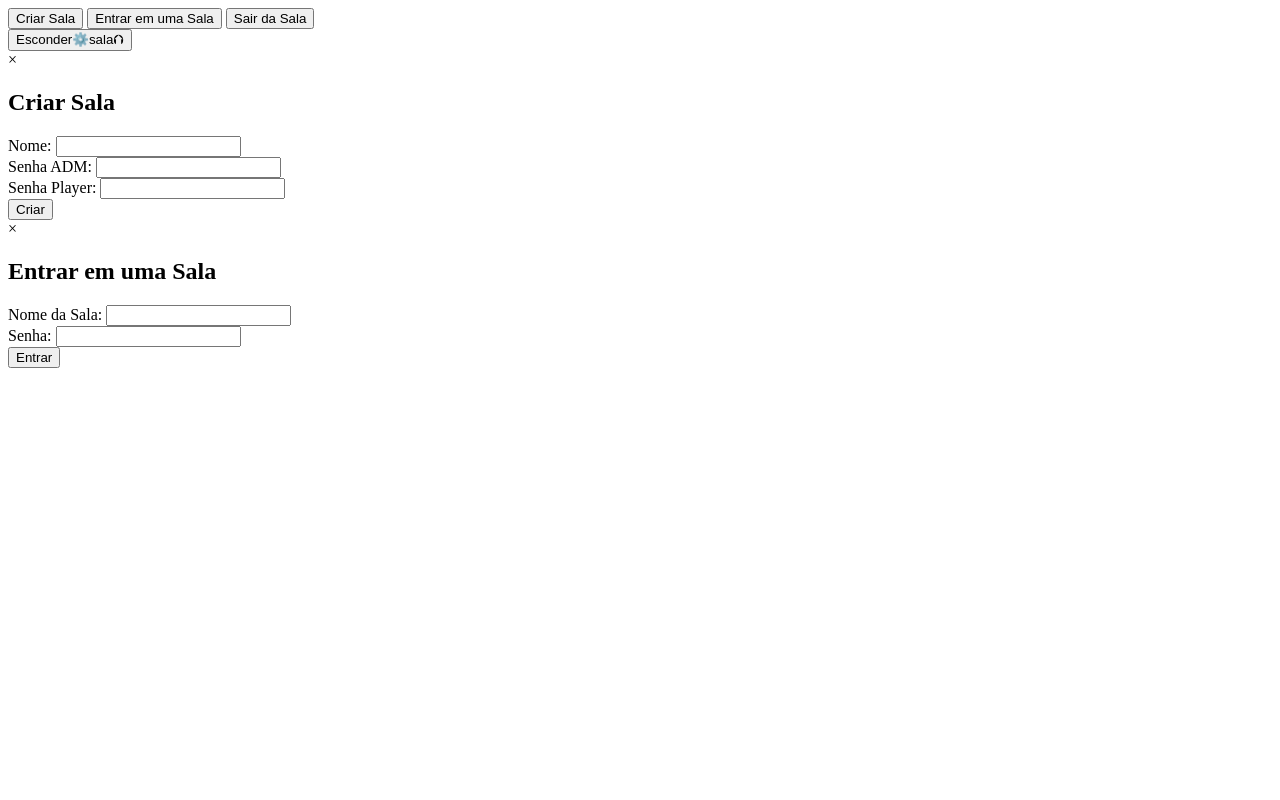
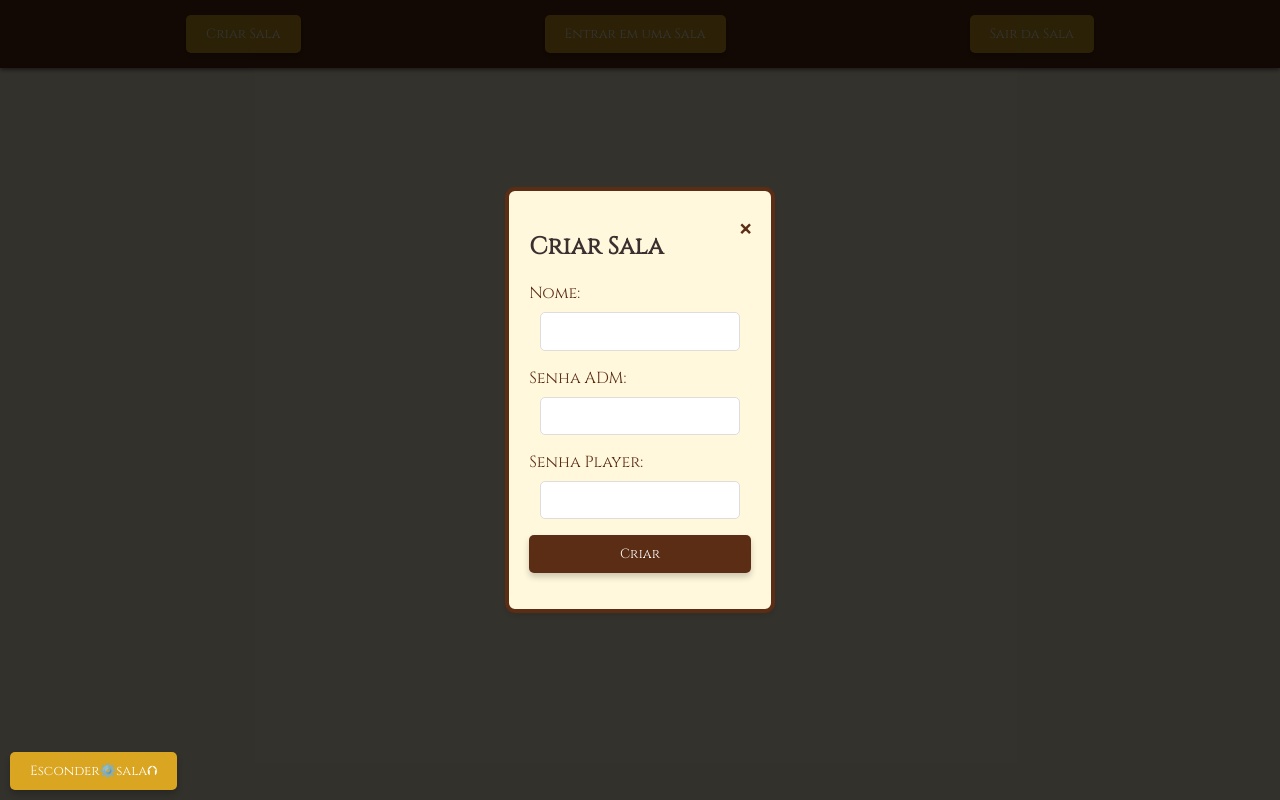
Before and after one commit to devlodi/Contador_munchkin, a plain HTML site: page index.html in a window 1280 px wide. Both pictures are taken after a click on the button "Criar Sala". Drawn offline with Linux system fonts and the light colour scheme.

Commit message:
Update style.css

```diff
--- a/style.css
+++ b/style.css
@@ -1,48 +1,170 @@
+@import url('https://fonts.googleapis.com/css2?family=Cinzel&display=swap');
+
+:root {
+    --primary-color: #5C2D15; /* Cor de madeira escura */
+    --accent-color: #DAA520; /* Dourado para detalhes */
+    --background-color: #FFF8DC; /* Cor de pergaminho */
+    --text-color: #3c2f2f; /* Cor de texto que se destaca contra o fundo claro */
+    --modal-background-color: #fff8dc; /* Cor de pergaminho para o modal */
+    --modal-overlay-color: rgba(0, 0, 0, 0.8); /* Uma sobreposição mais escura para contraste */
+    --medieval-font: 'Cinzel', serif; /* Esta é uma fonte com estilo medieval */
+}
+
+body, html {
+    margin: 0;
+    padding: 0;
+    font-family: var(--medieval-font);
+    background-color: var(--background-color);
+    color: var(--text-color);
+}
+
+.toggle-header {
+    position: fixed;
+    bottom: 10px;
+    left: 10px;
+    z-index: 2000;
+}
+
+/* Estilo para quando o cabeçalho estiver oculto */
+.header-hidden .toggle-header {
+    position: fixed;
+    bottom: 10px;
+    left: 10px;
+    z-index: 2000;
+}
+
+/* Esconde o cabeçalho */
+.header-hidden header {
+    display: none;
+}
+
+/* Possivelmente quererá ajustar o topo do conteúdo principal quando o cabeçalho estiver oculto */
+.header-hidden main {
+    margin-top: 0;
+}
+
+
+header {
+    background-color: var(--primary-color);
+    padding: 15px 5%;
+    display: flex;
+    justify-content: space-around;
+    align-items: center;
+    flex-wrap: wrap;
+    box-shadow: 0 2px 4px rgba(0, 0, 0, 0.5);
+}
+
+button {
+    padding: 10px 20px;
+    cursor: pointer;
+    border: none;
+    border-radius: 5px;
+    background-color: var(--accent-color);
+    color: white;
+    font-family: var(--medieval-font);
+    box-shadow: 0 4px 6px rgba(0, 0, 0, 0.2);
+    transition: background-color 0.3s ease;
+}
+
+button:hover {
+    background-color: #e0a00f;
+}
+
+.modal {
+    display: none;
+    position: fixed;
+    z-index: 1000;
+    left: 0;
+    top: 0;
+    width: 100%;
+    height: 100%;
+    overflow: auto;
+    background-color: var(--modal-overlay-color);
+    align-items: center;
+    justify-content: center;
+}
+
+.modal.show {
+    display: flex;
+}
+
+.modal-content {
+    background-color: var(--modal-background-color);
+    border: 4px solid var(--primary-color);
+    padding: 20px;
+    border-radius: 10px;
+    box-shadow: 0 4px 6px rgba(0, 0, 0, 0.1);
+}
 
 
 
-// Para abrir o modal sala
-document.getElementById('createRoomBtn').addEventListener('click', function() {
-    document.getElementById('createRoomModal').classList.add('show');
-});
+.close {
+    color: var(--primary-color);
+    float: right;
+    font-size: 28px;
+    font-weight: bold;
+    cursor: pointer;
+}
 
-// Para fechar o modal sala
-document.getElementById('createRoomModal').querySelector('.close').addEventListener('click', function() {
-    document.getElementById('createRoomModal').classList.remove('show');
-});
+.close:hover,
+.close:focus {
+    color: black;
+    text-decoration: none;
+    cursor: pointer;
+}
 
+.form-group {
+    margin-bottom: 1em;
+}
 
-// Abrir o modal de entrada
-document.getElementById('joinRoomBtn').addEventListener('click', function() {
-    document.getElementById('joinRoomModal').classList.add('show');
-});
+label {
+    display: block;
+    margin-bottom: .5em;
+    color: var(--primary-color);
+}
 
-// Fechar o modal de entrada
-document.getElementById('joinRoomModal').querySelector('.close').addEventListener('click', function() {
-    document.getElementById('joinRoomModal').classList.remove('show');
-});
+input[type="text"],
+input[type="password"] {
+    width: calc(100% - 1.6em); /* Subtrai o padding dos dois lados */
+    padding: .8em;
+    margin: 0 .8em; /* Isso pode ajudar se houver um problema de margem */
+    border-radius: 5px;
+    border: 1px solid #ddd;
+    box-sizing: border-box; /* Isso é importante */
+}
 
-// Fechar o modal ao clicar fora dele (opcional)
-window.addEventListener('click', function(event) {
-    if (event.target.classList.contains('modal')) {
-        event.target.classList.remove('show');
+input[type="text"]:focus,
+input[type="password"]:focus {
+    outline: none;
+    border-color: var(--accent-color);
+    box-shadow: 0 0 0 2px rgba(218, 165, 32, 0.5);
+}
+
+.btn {
+    width: 100%;
+    padding: 10px;
+    background-color: var(--primary-color);
+    color: white;
+    border: none;
+    border-radius: 5px;
+    cursor: pointer;
+    font-family: var(--medieval-font);
+}
+
+.btn:hover {
+    background-color: #e0a00f;
+}
+
+@media (max-width: 768px) {
+    header {
+        flex-direction: column;
     }
-});
 
+    button {
+        margin-bottom: 10px;
+    }
 
-// ESCONDE HEADER
-
-document.getElementById('toggleHeaderBtn').addEventListener('click', function() {
-    var body = document.body;
-    var button = document.getElementById('toggleHeaderBtn');
-
-    // Toggle the class on the body
-    body.classList.toggle('header-hidden');
-
-    // Update the button text based on the header visibility
-    if (body.classList.contains('header-hidden')) {
-        button.textContent = 'Mostrar⚙️sala ⮉';
-    } else {
-        button.textContent = 'Esconder⚙️sala ⮉';
+    .modal-content {
+        width: 80%;
     }
-});
+}
```
